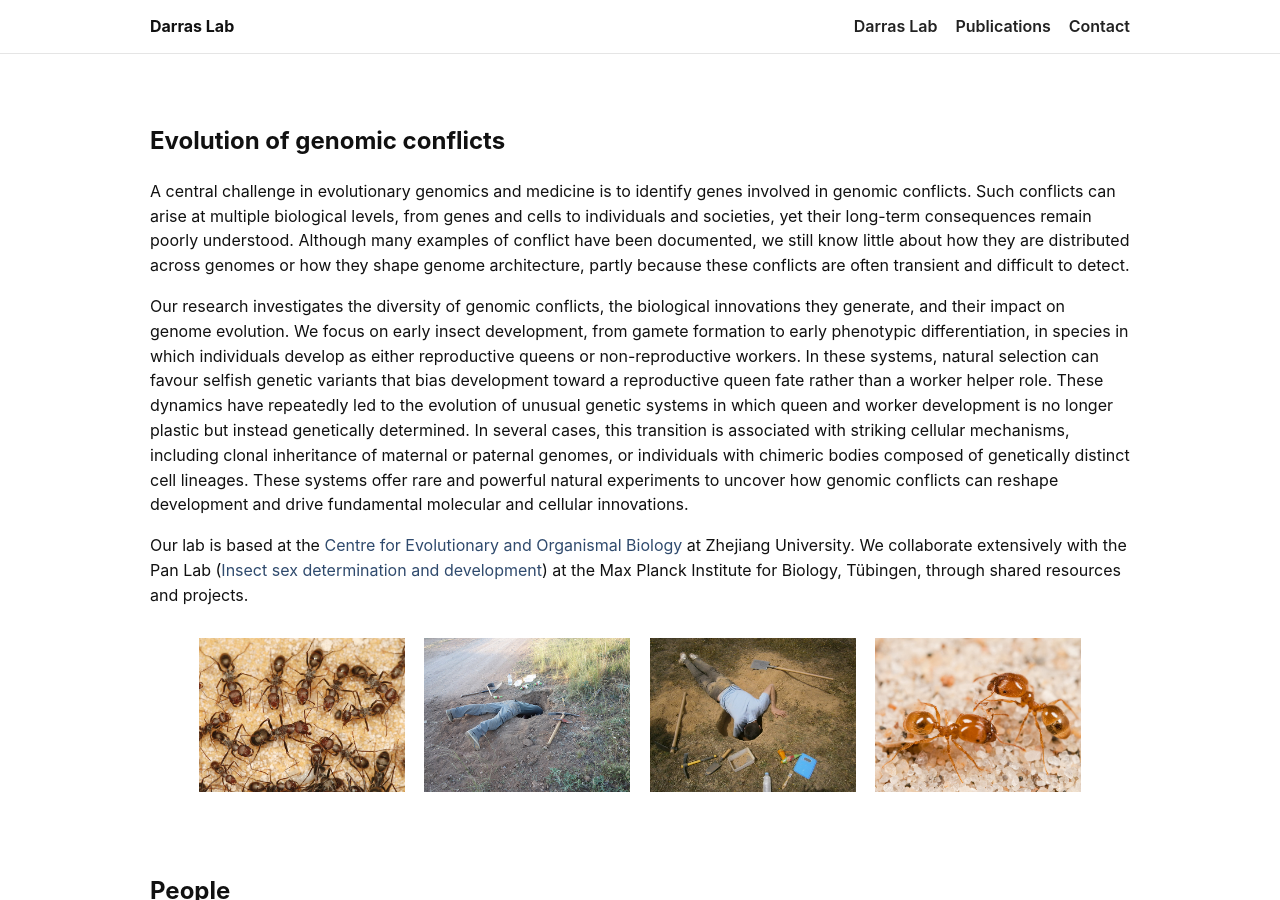
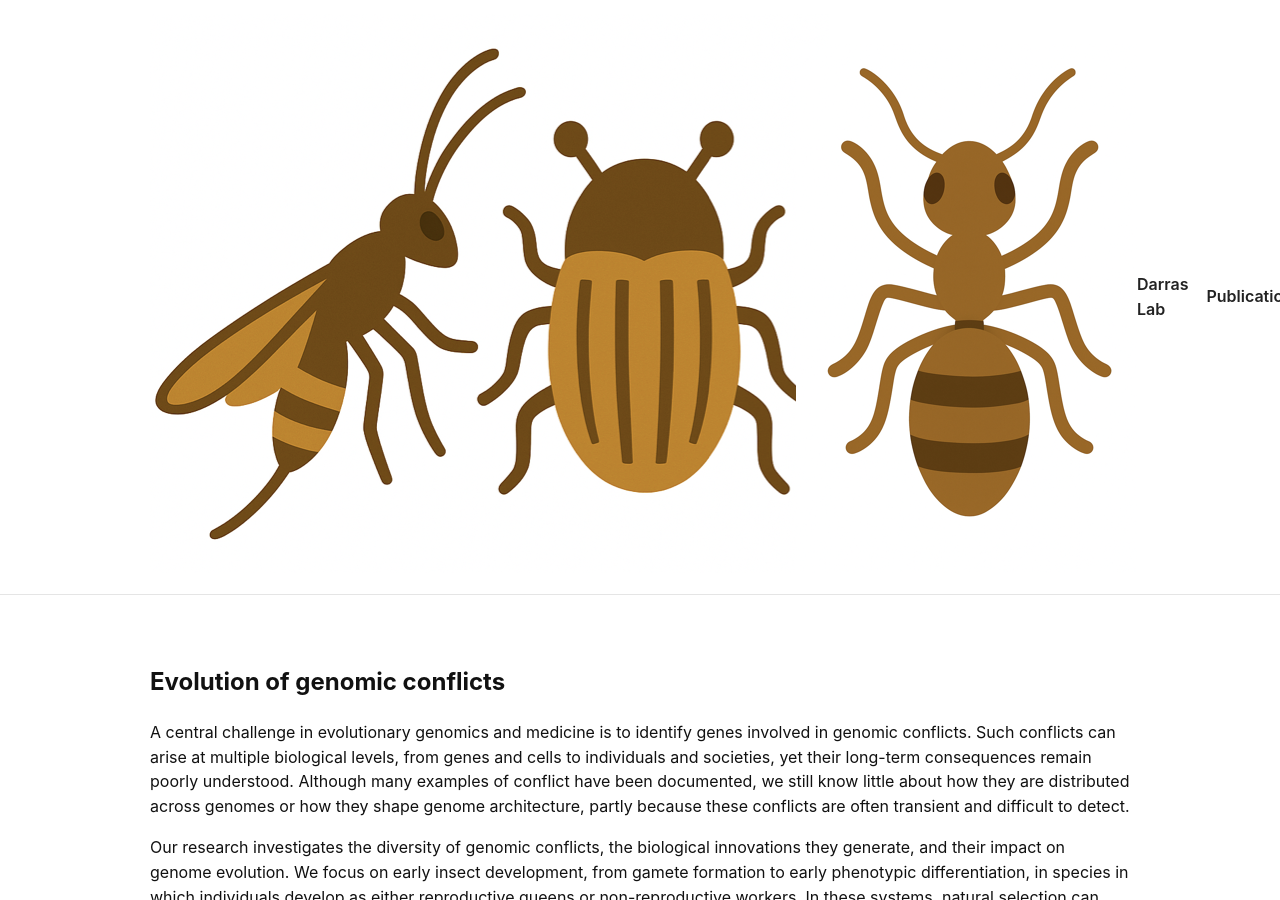
Before and after one commit to lab-darras/lab-darras.github.io, a Jekyll site: the page built from index.md, in a window 1280 px wide and 900 px high. Built offline with Jekyll 4.4.1, drawn with Linux system fonts in a browser that asks for light colours.

Commit message:
Update default.html

```diff
--- a/_layouts/default.html
+++ b/_layouts/default.html
@@ -24,7 +24,11 @@
     <header>
       <div class="wrap">
         <div class="nav">
-          <a class="brand" href="{{ '/' | relative_url }}">{{ site.title }}</a>
+<a class="brand" href="{{ '/' | relative_url }}">
+  <img src="{{ '/assets/images/Header-logo.png' | relative_url }}"
+       alt="Darras Lab"
+       class="site-logo">
+</a>
           <nav class="menu">
             <a href="{{ '/' | relative_url }}">Darras Lab</a>
             <a href="{{ '/publications/' | relative_url }}">Publications</a>
```
